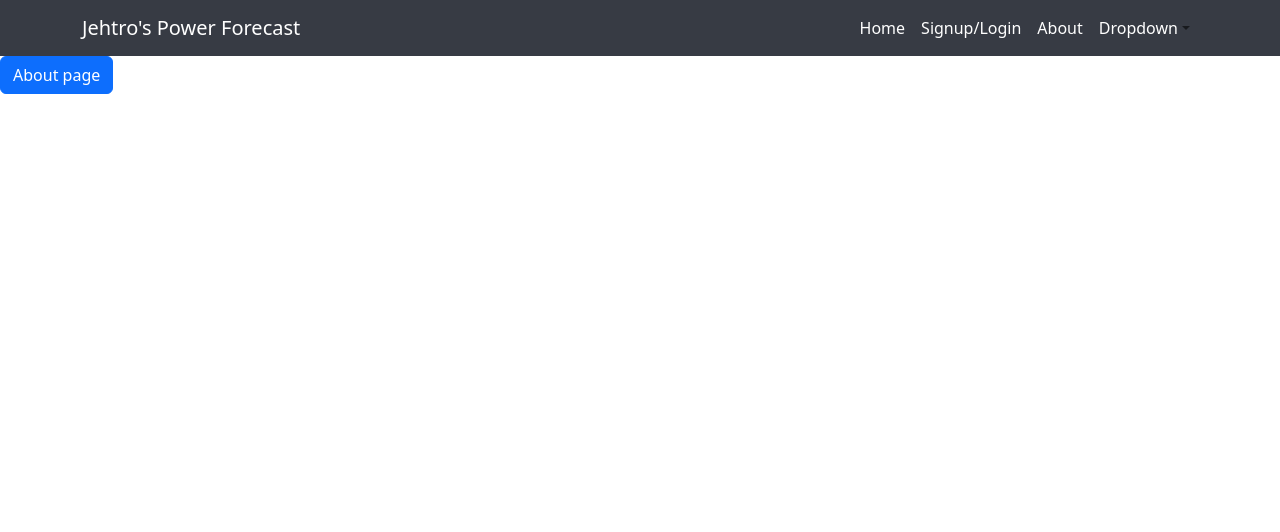
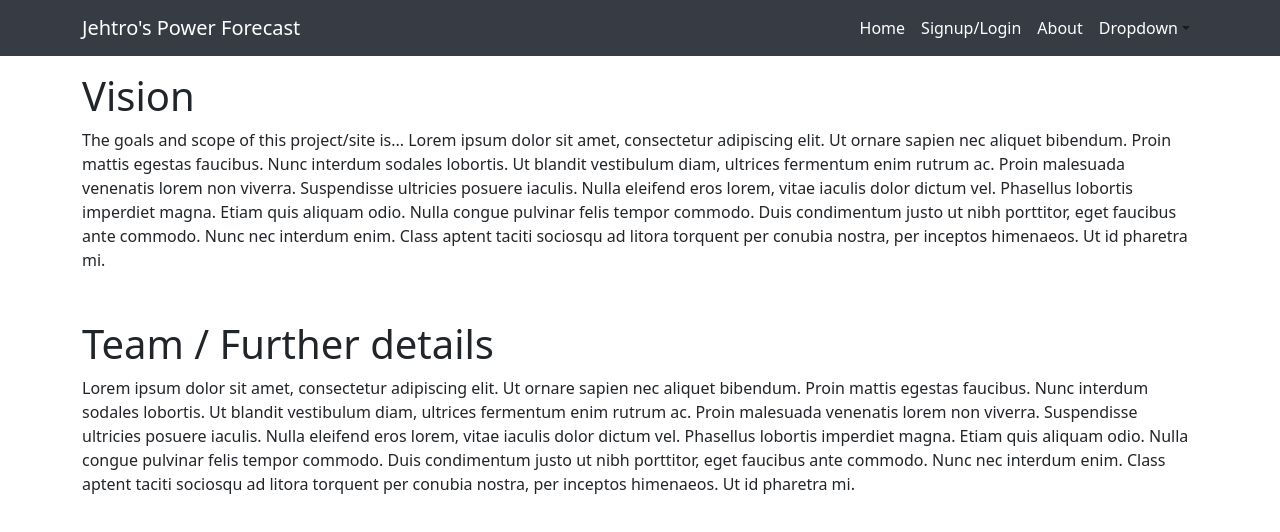
Before and after one commit to chloeyeo/AeroPowerPro-Renewable-Power-Forecasts, a React (Create React App) app: page /about in a window 1280 px wide. Shown: the top 532 px of the page. Built offline with nearby package versions, Linux system fonts and the light colour scheme.

Commit message:
started about page https://stgit.dcs.gla.ac.uk/team-project-h/2022/sh33/sh33-main/-/issues/70

```diff
--- a/src/pages/about/About.js
+++ b/src/pages/about/About.js
@@ -4,11 +4,36 @@ import { NavBar } from "../../components";
 
 const About = () => (
   <>
-    <div>
-      <NavBar />
-    </div>
-    <div>
-      <Button variant="primary">About page</Button>
+    <NavBar />
+    <div className="container">
+      <h1 className="mt-3">Vision</h1>
+      <p>
+        The goals and scope of this project/site is... Lorem ipsum dolor sit
+        amet, consectetur adipiscing elit. Ut ornare sapien nec aliquet
+        bibendum. Proin mattis egestas faucibus. Nunc interdum sodales lobortis.
+        Ut blandit vestibulum diam, ultrices fermentum enim rutrum ac. Proin
+        malesuada venenatis lorem non viverra. Suspendisse ultricies posuere
+        iaculis. Nulla eleifend eros lorem, vitae iaculis dolor dictum vel.
+        Phasellus lobortis imperdiet magna. Etiam quis aliquam odio. Nulla
+        congue pulvinar felis tempor commodo. Duis condimentum justo ut nibh
+        porttitor, eget faucibus ante commodo. Nunc nec interdum enim. Class
+        aptent taciti sociosqu ad litora torquent per conubia nostra, per
+        inceptos himenaeos. Ut id pharetra mi.
+      </p>
+
+      <h1 className="mt-5">Team / Further details</h1>
+      <p>
+        Lorem ipsum dolor sit amet, consectetur adipiscing elit. Ut ornare
+        sapien nec aliquet bibendum. Proin mattis egestas faucibus. Nunc
+        interdum sodales lobortis. Ut blandit vestibulum diam, ultrices
+        fermentum enim rutrum ac. Proin malesuada venenatis lorem non viverra.
+        Suspendisse ultricies posuere iaculis. Nulla eleifend eros lorem, vitae
+        iaculis dolor dictum vel. Phasellus lobortis imperdiet magna. Etiam quis
+        aliquam odio. Nulla congue pulvinar felis tempor commodo. Duis
+        condimentum justo ut nibh porttitor, eget faucibus ante commodo. Nunc
+        nec interdum enim. Class aptent taciti sociosqu ad litora torquent per
+        conubia nostra, per inceptos himenaeos. Ut id pharetra mi.
+      </p>
     </div>
   </>
 );
```
